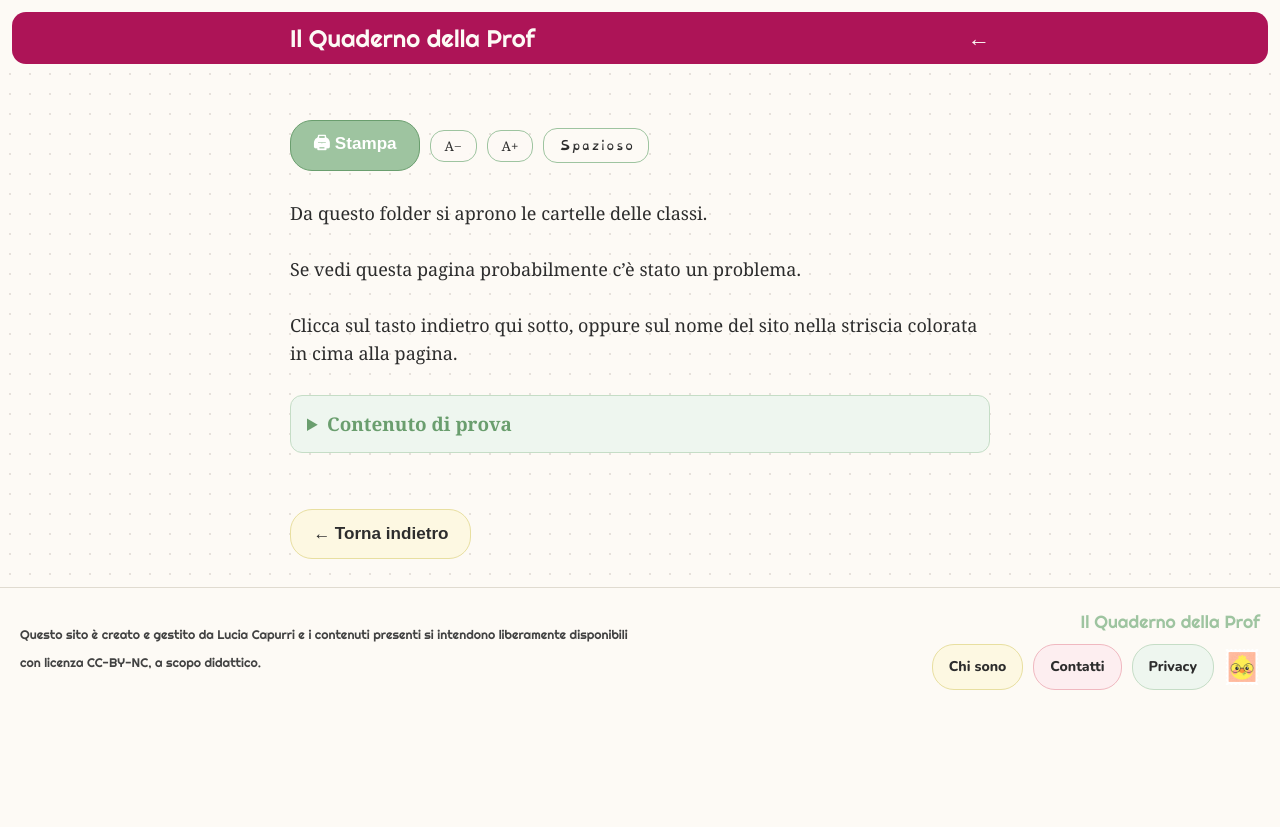
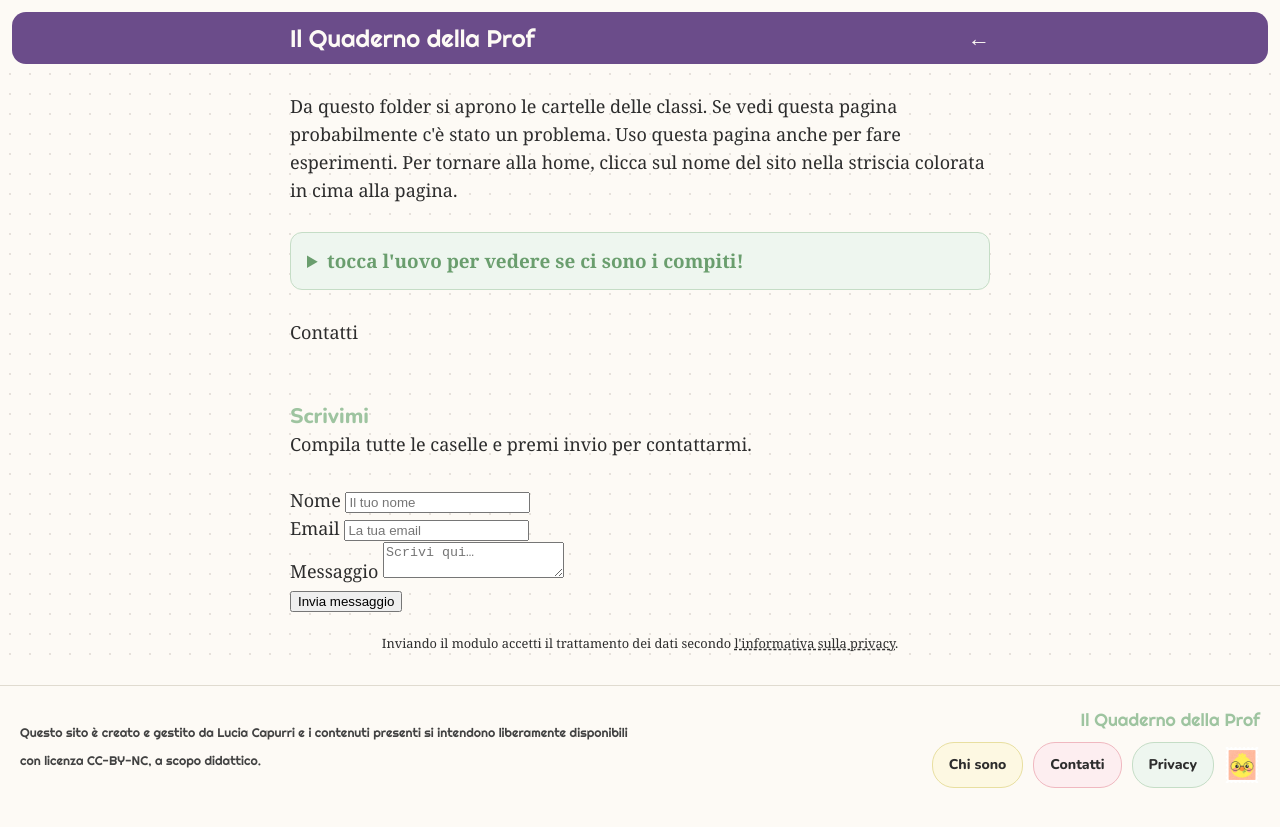
Before and after one commit to ilquadernodellaprof/ilquadernodellaprof.github.io, a Jekyll site: the page built from classe/main.md, in a window 1280 px wide. Shown: the top 827 px of the page. Built offline with Jekyll 4.4.1, drawn with Linux system fonts in a browser that asks for light colours.

Commit message:
Modify class information and layout in main.md
Updated layout and class details in main.md.

```diff
--- a/classe/main.md
+++ b/classe/main.md
@@ -1,10 +1,13 @@
 ---
-classe: lampone
+layout: homeroom
+classe: melanzana
+title: Cartelle
+msg: |
+  Da questo folder si aprono le cartelle delle classi.
+  Se vedi questa pagina probabilmente c'è stato un problema.
+  Uso questa pagina anche per fare esperimenti.
+  Per tornare alla home, clicca sul nome del sito nella striscia colorata in cima alla pagina.
+btn: contacts.html
 ---
-Da questo folder si aprono le cartelle delle classi.
 
-Se vedi questa pagina probabilmente c'è stato un problema.
-
-Clicca sul tasto indietro qui sotto, oppure sul nome del sito nella striscia colorata in cima alla pagina.
-
-<details><summary>Contenuto di prova</summary>Puntini puntini puntini</details>
+Puntini puntini puntini.
```
